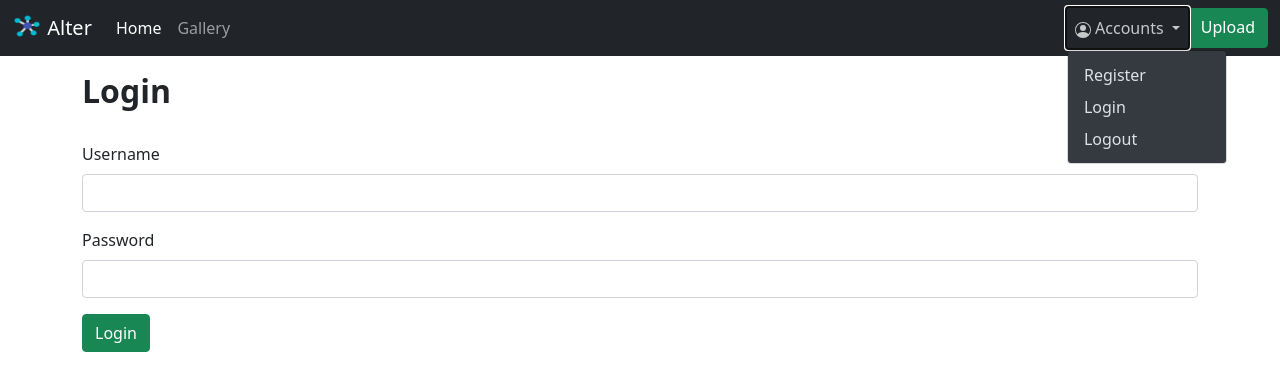
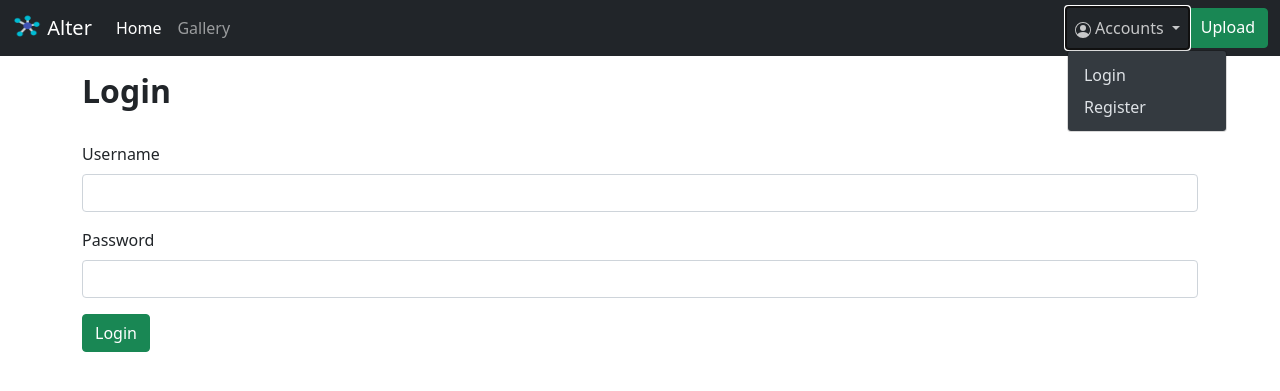
Before and after one commit to RatPlushie/Alter, a Django app: a page that uses alter/alter_app/templates/alter_app/alter_layout.html in a window 1280 px wide, after a click on "Accounts". Shown: the top 391 px of the page. Run offline with Django 3.2, Linux system fonts and the light colour scheme.

Commit message:
accounts dropdown now responsive to user login/out

```diff
--- a/alter/alter_app/templates/alter_app/alter_layout.html
+++ b/alter/alter_app/templates/alter_app/alter_layout.html
@@ -68,11 +68,21 @@
                                         </a>
 
                                         <ul class="dropdown-menu dropdown-menu-dark" aria-labelledby="navbarDarkDropdownMenuLink">
-                                            <li><a class="dropdown-item" href="/registration">Register</a></li>
+                                            {% if request.user.is_authenticated %}
+
+                                            <li><a class="dropdown-item" href="#">Settings</a></li>
+
+                                            <li><hr class="dropdown-divider"></li>
+
+                                            <li><a class="dropdown-item" href="/logout">Logout</a></li>
+
+                                            {% else %}
 
                                             <li><a class="dropdown-item" href="/login">Login</a></li>
 
-                                            <li><a class="dropdown-item" href="/logout">Logout</a></li>
+                                            <li><a class="dropdown-item" href="/registration">Register</a></li>
+
+                                            {% endif %}
                                         </ul>
                                     </li>
                                 </ul>
```
